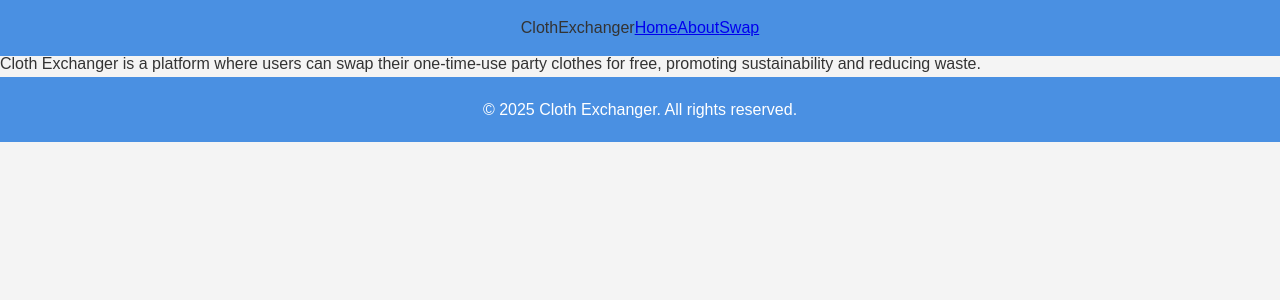
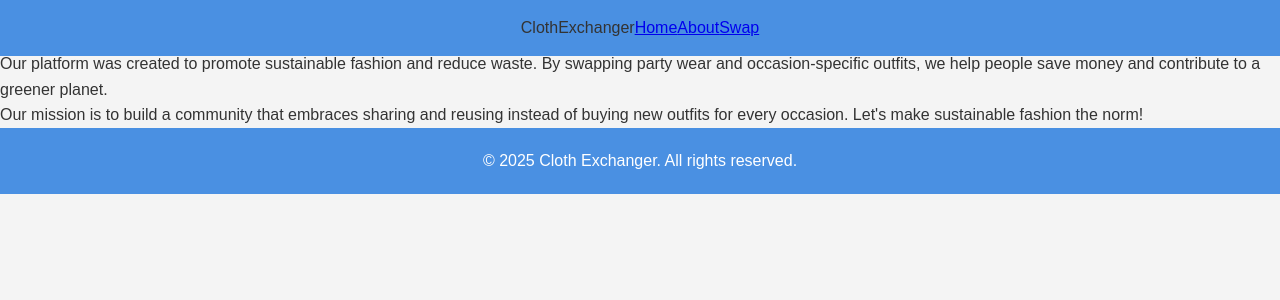
Before and after one commit to pranaymakkena/clothexchanger, a React (Create React App) app: page /about in a window 1280 px wide. Shown: the top 300 px of the page. Built offline with nearby package versions, Linux system fonts and the light colour scheme.

Commit message:
Update About.js

```diff
--- a/src/pages/About.js
+++ b/src/pages/About.js
@@ -1,15 +1,19 @@
 import React from 'react';
 
-const About = () => {
+function About() {
   return (
     <div className="about">
-      <h1>About Cloth Exchanger</h1>
-      <p>
-        Cloth Exchanger is a platform where users can swap their one-time-use party clothes
-        for free, promoting sustainability and reducing waste.
+      <h1 className="about-title">About Us</h1>
+      <p className="about-description">
+        Our platform was created to promote sustainable fashion and reduce waste. By swapping party wear and occasion-specific outfits,
+        we help people save money and contribute to a greener planet.
+      </p>
+      <p className="about-mission">
+        Our mission is to build a community that embraces sharing and reusing instead of buying new outfits for every occasion.
+        Let's make sustainable fashion the norm!
       </p>
     </div>
   );
-};
+}
 
 export default About;
```
